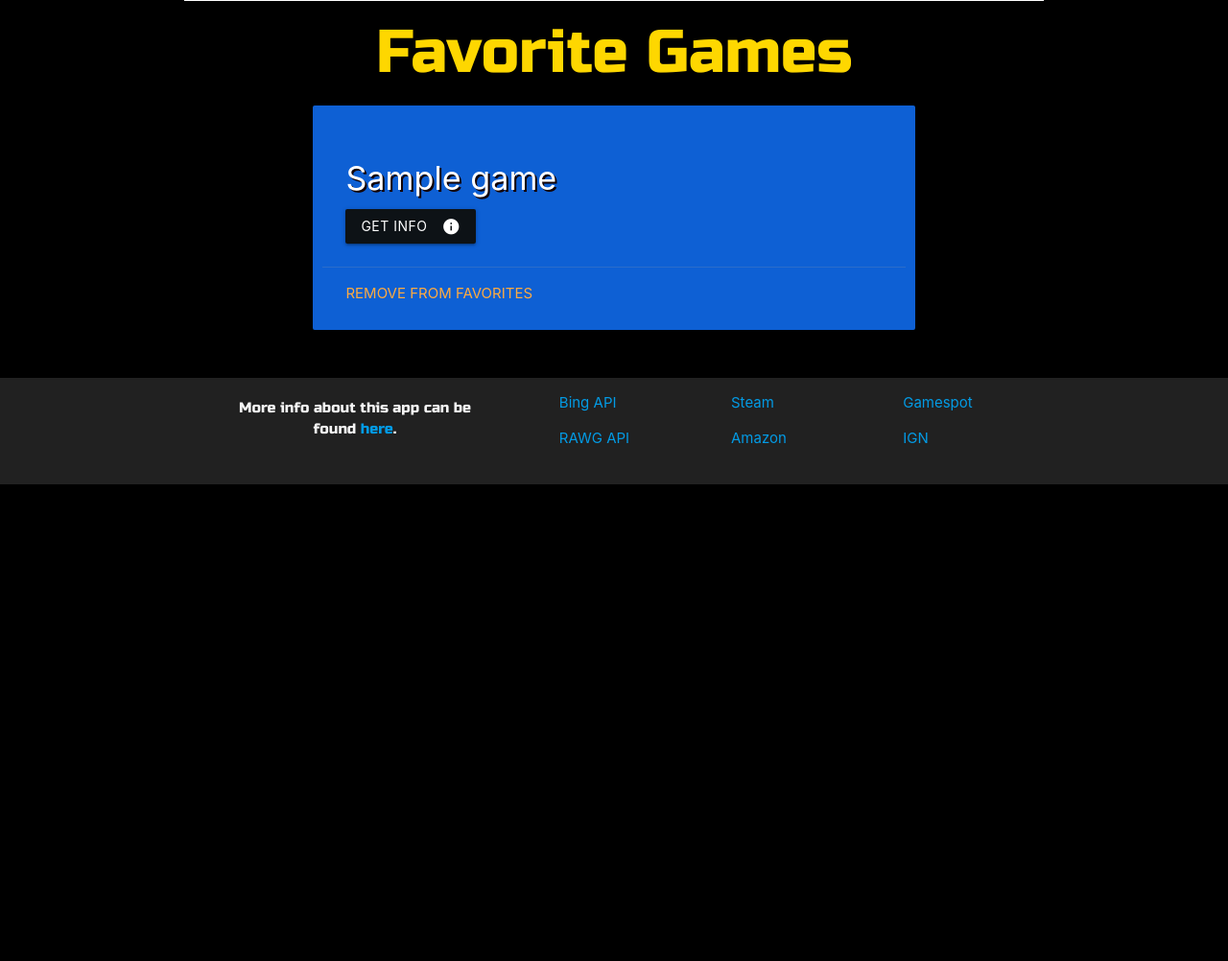
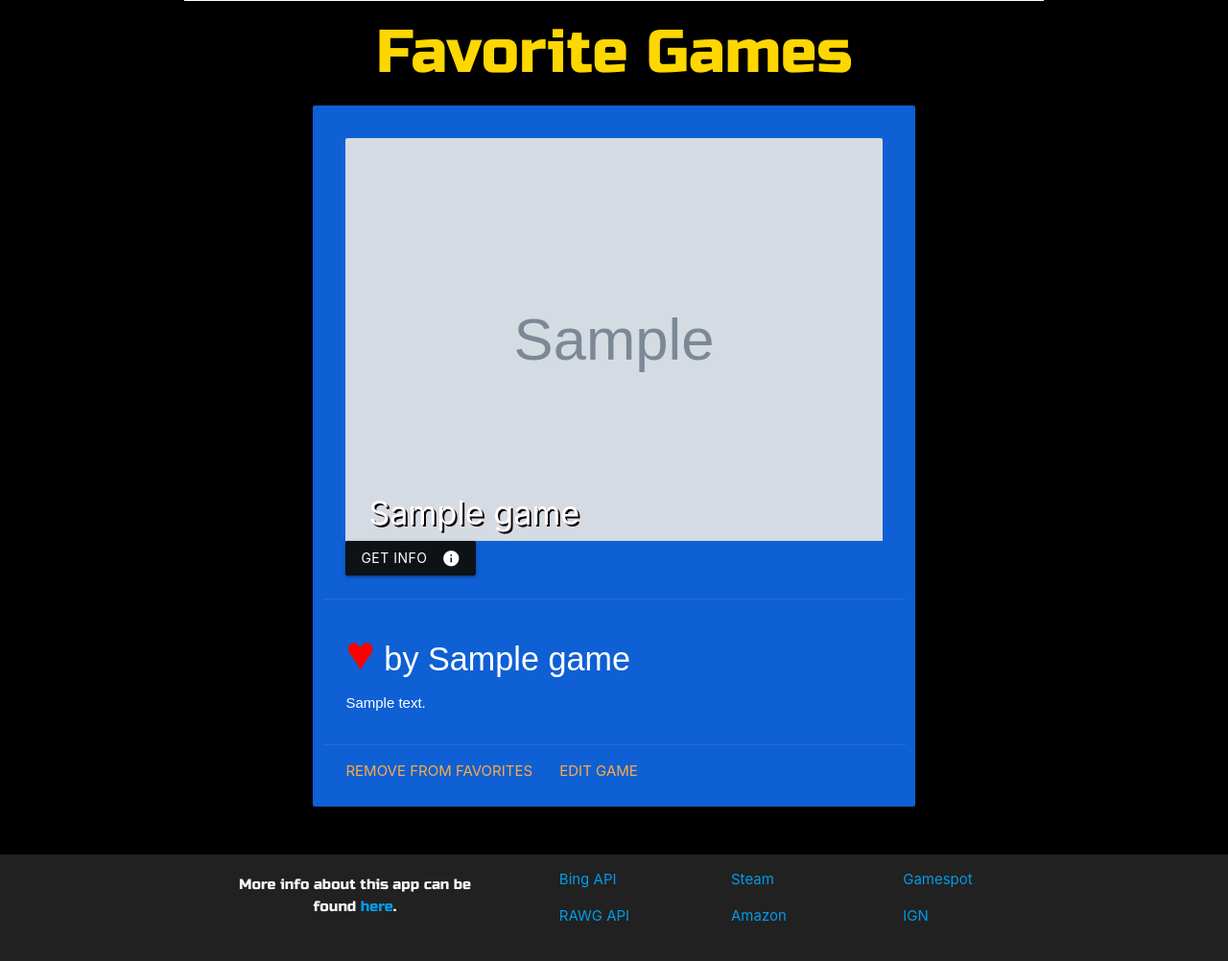
Before and after one commit to TR-1000/GameScraper, a Django app: page /update/1 in a window 1280 px wide. Shown: the part 599-1601 px from the top of the page at 96% size. Before the commit the page ends 1104 px from the top, so only its background shows below. Run offline with Django 3.2, Linux system fonts and the light colour scheme; tables that the repository leaves empty hold one stand-in row (values such as "Sample post"); grey boxes marked "Sample" are stand-in pictures.

Commit message:
Updated edit

```diff
--- a/games/templates/favorites.html
+++ b/games/templates/favorites.html
@@ -18,6 +18,8 @@
   </div>
 
 <h1 id="favorites">Favorite Games</h1>
+
+
 
 <div class="fav_container">
   {% for game in games %}
--- a/games/templates/update.html
+++ b/games/templates/update.html
@@ -21,12 +21,18 @@
 
 <h1 id="favorites">Favorite Games</h1>
 
+<div class="fav_container">
   {% for game in games %}
   <div class="container">
     <div class="col s12 m6">
       <div class="card blue-card">
         <div class="card-content white-text">
+
+          <div class="card-image">
+            <img class=favorite_image src="{{game.image}}">
+
           <span class="card-title"><h4>{{game}}</h4></span>
+
           <form action="{% url 'home' %}" method="POST">
             {% csrf_token %}
             <input type="hidden" name="game_search" value="{{game}}">
@@ -35,15 +41,26 @@
            </button>
           </form>
           </div>
+        </div>
+        <div class="card-action">
+
+            <div class="comment">
+              {% if game.name != ""  %}
+                <h4><span style="font-size:150%;color:red;">&hearts;</span><span> by </span>{{game.name}}</h4>
+              {% endif %}
+              <p>{{game.comment}}</p>
+            </div>
+
+        </div>
         <div class="card-action">
           <a href="{% url 'delete' game.id %}">remove from favorites</a>
+          <a href="{% url 'update' game.id %}">Edit Game</a>
         </div>
       </div>
     </div>
   </div>
-
   {% endfor %}
-
 </div>
 
+
 {% endblock %}
--- a/games/views.py
+++ b/games/views.py
@@ -243,7 +243,7 @@ def favorites(request):
 ##############################################################################################################
 
 def update(request, game_id):
-    games = Game.objects.all()
+    games = Game.objects.all().order_by('-id')
     game = Game.objects.get(pk=game_id)
     form = GameForm(request.POST or None, instance=game)
     if form.is_valid():
```
Lines whose indentation alone changed are shown as unchanged.
